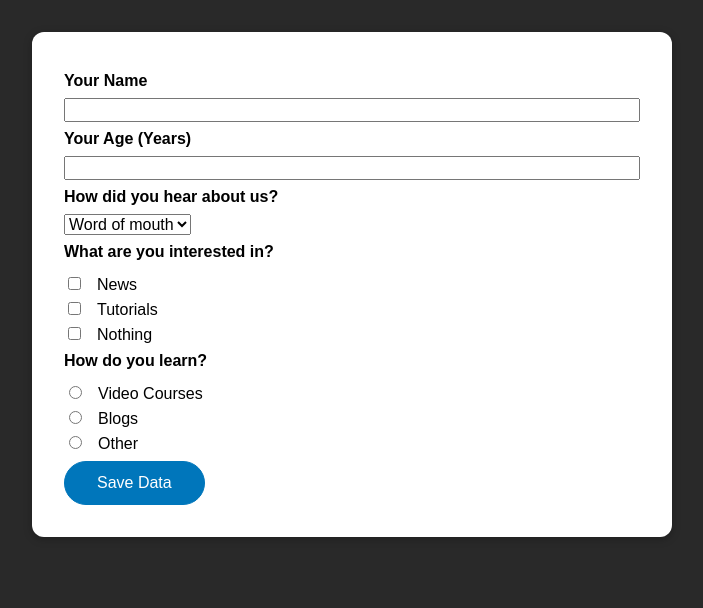
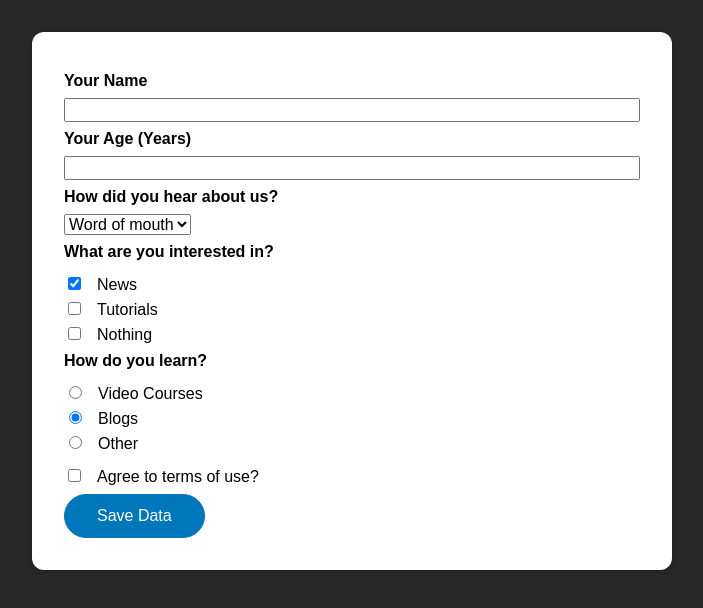
Before and after one commit to jrnewton/udemy-vue-complete-guide, a Vue app: page / in a window 1280 px wide. Shown: the top 608 px of the page, without its empty margins (288-991 px from the left). Built offline with nearby package versions, Linux system fonts and the light colour scheme; the HTML template or start-up script is replaced by a standard one.

Commit message:
v-model with checkboxes and radio buttons

```diff
--- a/src/components/TheForm.vue
+++ b/src/components/TheForm.vue
@@ -19,32 +19,77 @@
     <div class="form-control">
       <h2>What are you interested in?</h2>
       <div>
-        <input id="interest-news" name="interest" type="checkbox" />
+        <input
+          id="interest-news"
+          name="interest"
+          type="checkbox"
+          value="news"
+          v-model="interest"
+        />
         <label for="interest-news">News</label>
       </div>
       <div>
-        <input id="interest-tutorials" name="interest" type="checkbox" />
+        <input
+          id="interest-tutorials"
+          name="interest"
+          type="checkbox"
+          value="tutorials"
+          v-model="interest"
+        />
         <label for="interest-tutorials">Tutorials</label>
       </div>
       <div>
-        <input id="interest-nothing" name="interest" type="checkbox" />
+        <input
+          id="interest-nothing"
+          name="interest"
+          type="checkbox"
+          value="nothing"
+          v-model="interest"
+        />
         <label for="interest-nothing">Nothing</label>
       </div>
     </div>
     <div class="form-control">
       <h2>How do you learn?</h2>
       <div>
-        <input id="how-video" name="how" type="radio" />
+        <input
+          id="how-video"
+          name="how"
+          value="video"
+          type="radio"
+          v-model="how"
+        />
         <label for="how-video">Video Courses</label>
       </div>
       <div>
-        <input id="how-blogs" name="how" type="radio" />
+        <input
+          id="how-blogs"
+          name="how"
+          value="blogs"
+          type="radio"
+          v-model="how"
+        />
         <label for="how-blogs">Blogs</label>
       </div>
       <div>
-        <input id="how-other" name="how" type="radio" />
+        <input
+          id="how-other"
+          name="how"
+          value="other"
+          type="radio"
+          v-model="how"
+        />
         <label for="how-other">Other</label>
       </div>
+    </div>
+    <div class="form-control">
+      <input
+        type="checkbox"
+        id="confirm-terms"
+        name="confirm-terms"
+        v-model="confirm"
+      />
+      <label for="confirm-terms">Agree to terms of use?</label>
     </div>
     <div>
       <button>Save Data</button>
@@ -54,17 +99,30 @@
 
 <script>
 const defaultReferrer = 'wom';
+const defaultInterest = ['news'];
+const defaultHow = 'blogs';
 export default {
   data() {
     return {
       username: '',
       age: null,
-      referrer: defaultReferrer
+      referrer: defaultReferrer,
+      interest: defaultInterest,
+      how: defaultHow,
+      confirm: false
     };
   },
   methods: {
     submitForm() {
-      console.log('submitForm', this.username, this.age, this.referrer);
+      console.log(
+        'submitForm',
+        this.username,
+        this.age,
+        this.referrer,
+        this.interest,
+        this.how,
+        this.confirm
+      );
 
       //you MUST use 'v-model.number' in the template
       //to ensure auto-type conversion occurs, contrary to
@@ -75,6 +133,9 @@ export default {
       this.username = '';
       this.age = null;
       this.referrer = defaultReferrer;
+      this.interest = defaultInterest;
+      this.how = defaultHow;
+      this.confirm = false;
     }
   }
 };
```
